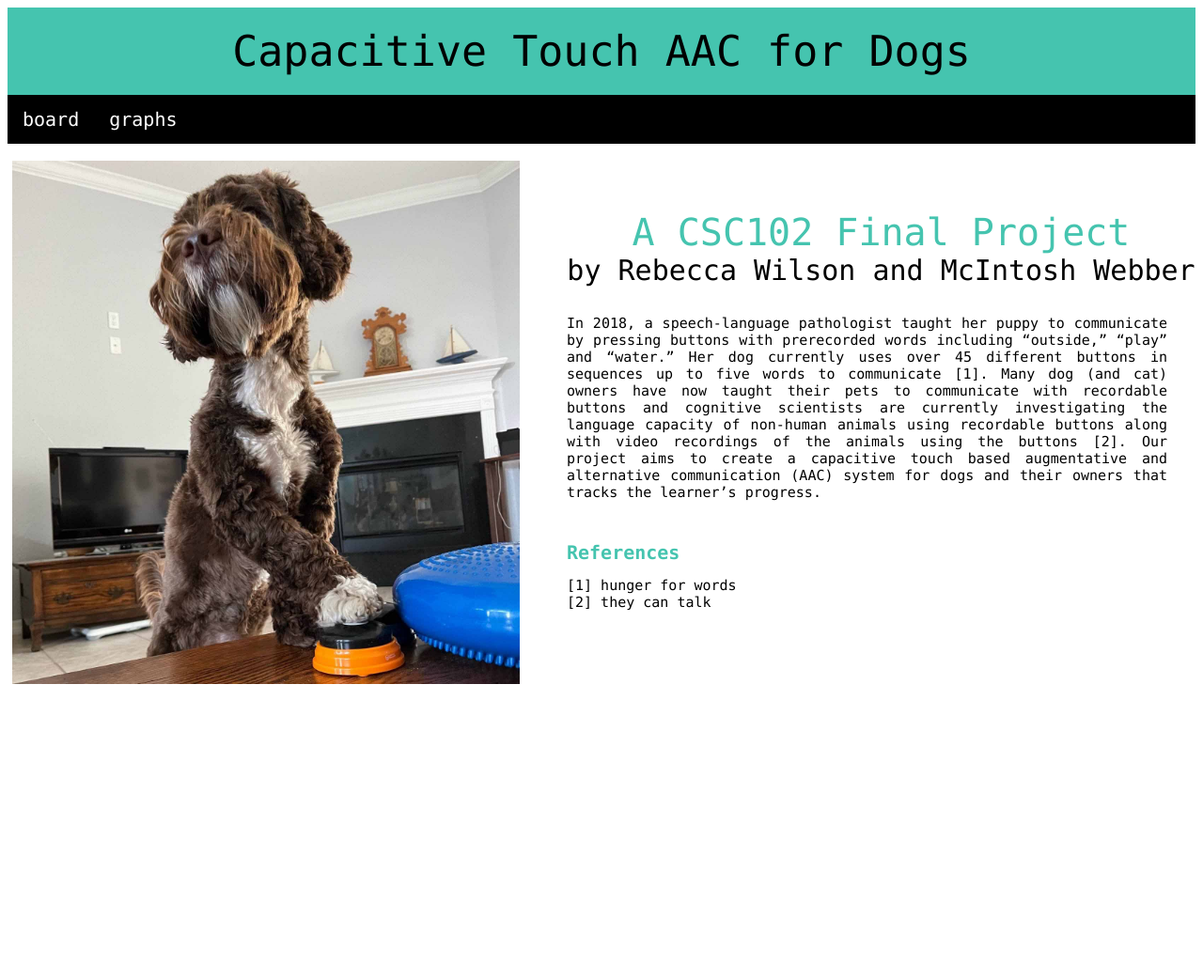
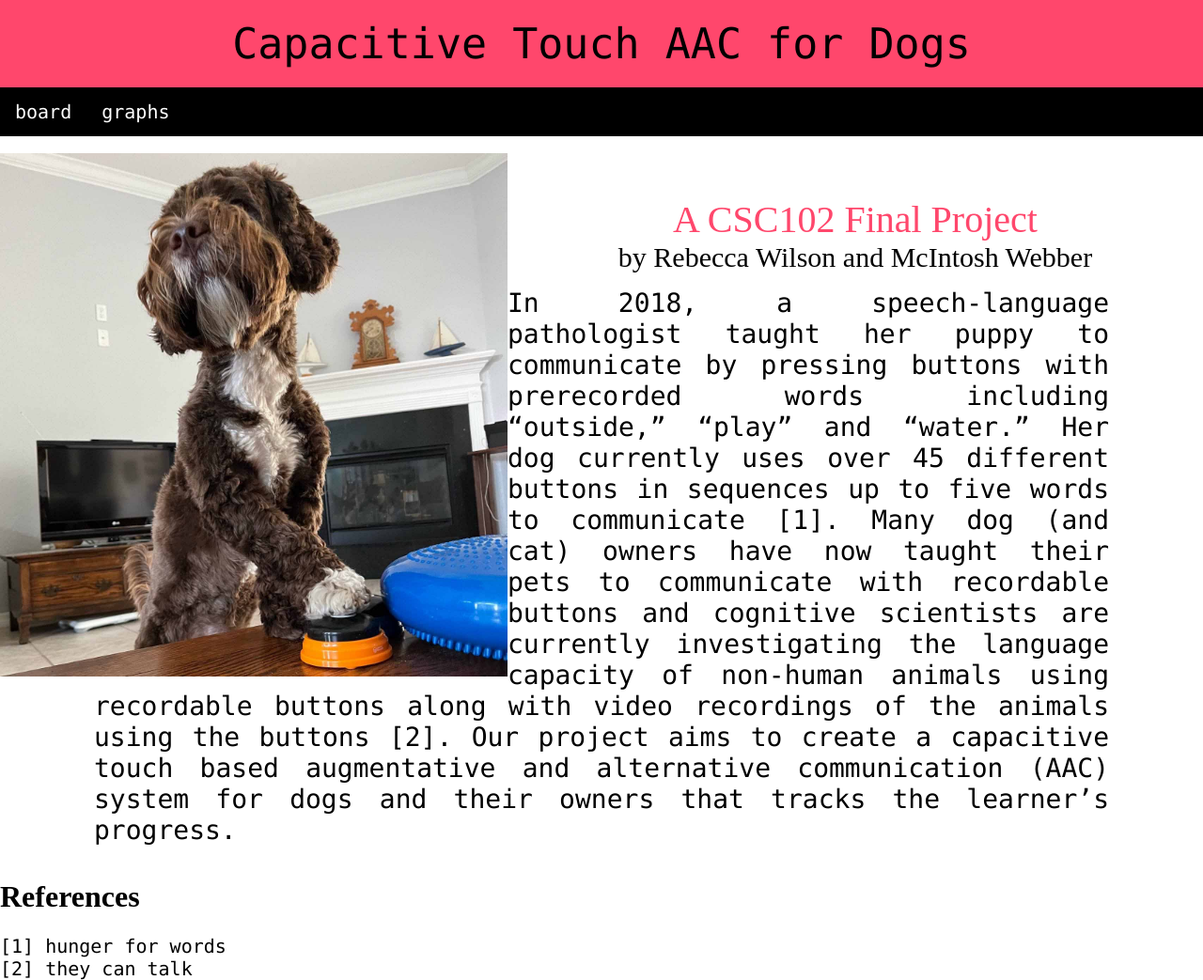
Before and after one commit to WilsonRL/FinalProject, a Flask app: page /main in a window 1280 px wide. Shown: the whole page at 94% size. Before the commit the page ends 728 px from the top, so only its background shows below. Run offline with Flask 2, Linux system fonts and the light colour scheme; parts of the project's set-up code (start-up, migrations or seed data) failed here and were passed over.

Commit message:
Update style.css

```diff
--- a/server/static/style.css
+++ b/server/static/style.css
@@ -1,19 +1,30 @@
 @charset "UTF-8";
 /* CSS Document */
 
+/* text at top of page */
 .header {
-	background-color: hsla(170,52%,52%,1.00);
+	background-color: hsla(348,100%,64%,1.00);
 	padding: 20px;
 	text-align: center;
 	font-size: 45px;
 	font-family: Consolas, "Andale Mono", "Lucida Console", "Lucida Sans Typewriter", Monaco, "Courier New", "monospace";
 }
 
+/* text at top of page */
+.projectTitle {
+	column-span: all;
+	font-family: Consolas, "Andale Mono", "Lucida Console", "Lucida Sans Typewriter", Monaco, "Courier New", "monospace";
+	text-align: center;
+	line-height: 1.3
+}
+
+/* navigation bar */
 .topnav {
 	overflow: hidden;
 	background-color: hsla(0,0%,0%,1.00);
 }
 
+/* navigation bar */
 .topnav a {
 	float: left;
 	display: block;
@@ -25,42 +36,69 @@
 	text-decoration: none;
 }
 
+/* navigation bar */
 .topnav a:hover {
-	background-color: hsla(170,52%,52%,1.00);
+	background-color: hsla(348,100%,64%,1.00);
 	color: hsla(0,0%,0%,1.00);
 }
 
-p1 {
-	font-size: 45px;
-	font-family: Consolas, "Andale Mono", "Lucida Console", "Lucida Sans Typewriter", Monaco, "Courier New", "monospace";
+/* project title */
+p2 {
+	color: hsla(348,100%,64%,1.00);
+	font-size: 40px;
 }
-p2 {
-	color: hsla(170,52%,52%,1.00);
-	font-size: 40px;
-	font-family: Consolas, "Andale Mono", "Lucida Console", "Lucida Sans Typewriter", Monaco, "Courier New", "monospace";
+
+/* author names */
+p3 {
+	color: hsla(0,0%,0%,1.00);
+	font-size: 30px;
 }
-p3 {
-	font-size: 30px;
+
+/* uses flexbox to allow photo adjustment based on window size */
+* {
+	box-sizing: border-box;
+}
+
+html, body, div, img {
+	margin: 0;
+	padding: 0;
+	border: 0;
+	font-size: 100%;
+	font: inherit;
+	vertical-align: baseline;
+}
+
+.container {
+	display: flex;
+	flex-wrap: wrap;
+	padding: 15px;
+	justify-content: space-evenly;
+}
+
+.item {
+	margin: 5px;
+}
+
+.video {
+	column-span: all;
+	padding: 15px;
+	text-align: center;
+}
+
+/* about text */
+.about {
+	padding: 15px 100px;
+	text-align: justify;
+	color: hsla(0,0%,0%,1.00);
+	font-size: 28px;
 	font-family: Consolas, "Andale Mono", "Lucida Console", "Lucida Sans Typewriter", Monaco, "Courier New", "monospace";
 }
 
-p4 {
-	color: hsla(0,0%,0%,1.00);
-	font-size: 15px;
-	font-family: Consolas, "Andale Mono", "Lucida Console", "Lucida Sans Typewriter", Monaco, "Courier New", "monospace";
-}
-
-h1 {
-	color: hsla(170,52%,52%,1.00);
-	font-size: 20px;
-	font-family: Consolas, "Andale Mono", "Lucida Console", "Lucida Sans Typewriter", Monaco, "Courier New", "monospace";
-}
-
-.about {
-	padding: 30px;
-	text-align: justify;
-	color: hsla(170,52%,52%,1.00);
-	font-size: 15px;
+/* references */
+p5 {
+	text-align: center;
+	color: hsla(348,100%,64%,1.00);
+	font-size: 28px;
 	font-family: Consolas, "Andale Mono", "Lucida Console", "Lucida Sans Typewriter", Monaco, "Courier New", "monospace";
 }
 
@@ -69,15 +107,10 @@ h1 {
 }
 
 .references a{
-	float: left;
 	text-align: left;
 	color: hsla(0,0%,0%,1.00);
-	font-size: 15px;
+	font-size: 20px;
 	font-family: Consolas, "Andale Mono", "Lucida Console", "Lucida Sans Typewriter", Monaco, "Courier New", "monospace";
 	padding: 0px 0px;
 	text-decoration: none;
 }
-
-img {
-	padding: 0px 50px 0px 5px;
-}
```
